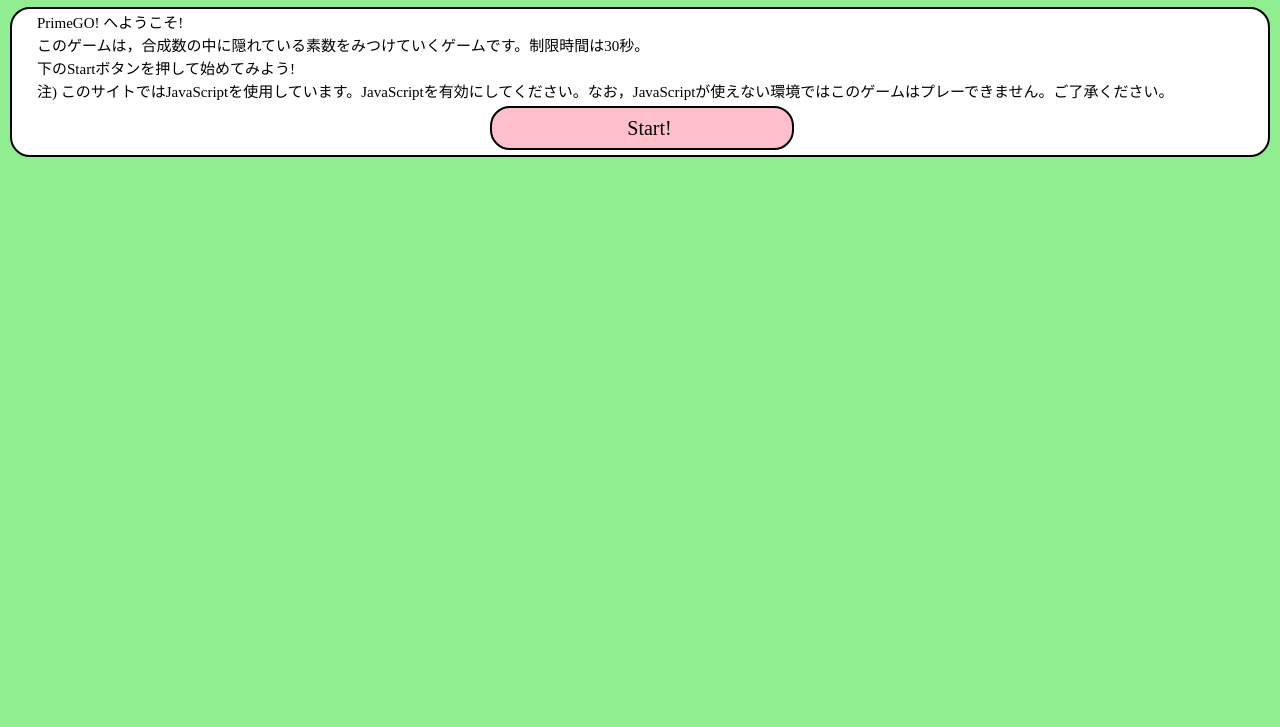
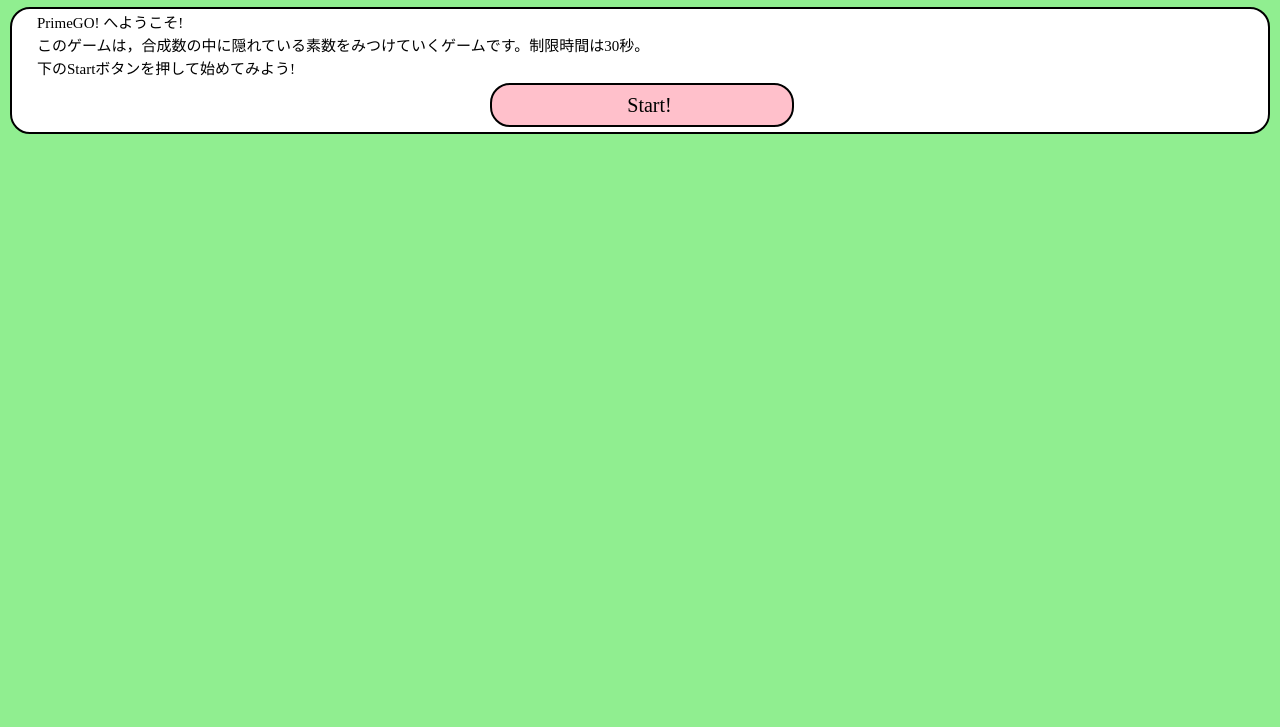
Before and after one commit to ransewhale/PrimeGO, a plain HTML site: page index.html in a window 1280 px wide. Shown: the part 73-800 px from the top of the page. Drawn offline with Linux system fonts and the light colour scheme.

Commit message:
use noscript tag

```diff
--- a/index.html
+++ b/index.html
@@ -27,7 +27,7 @@
 				<p>PrimeGO! へようこそ!</p>
 				<p>このゲームは，合成数の中に隠れている素数をみつけていくゲームです。制限時間は30秒。</p>
 				<p>下のStartボタンを押して始めてみよう!</p>
-				<p>注) このサイトではJavaScriptを使用しています。JavaScriptを有効にしてください。なお，JavaScriptが使えない環境ではこのゲームはプレーできません。ご了承ください。</p>
+				<noscript>注) このサイトではJavaScriptを使用しています。JavaScriptを有効にしてください。なお，JavaScriptが使えない環境ではこのゲームはプレーできません。ご了承ください。</noscript>
 				<a href="JavaScript:void(0);" class="button1" onClick="init();">Start!</a>
 			</div>
 		</main>
```
